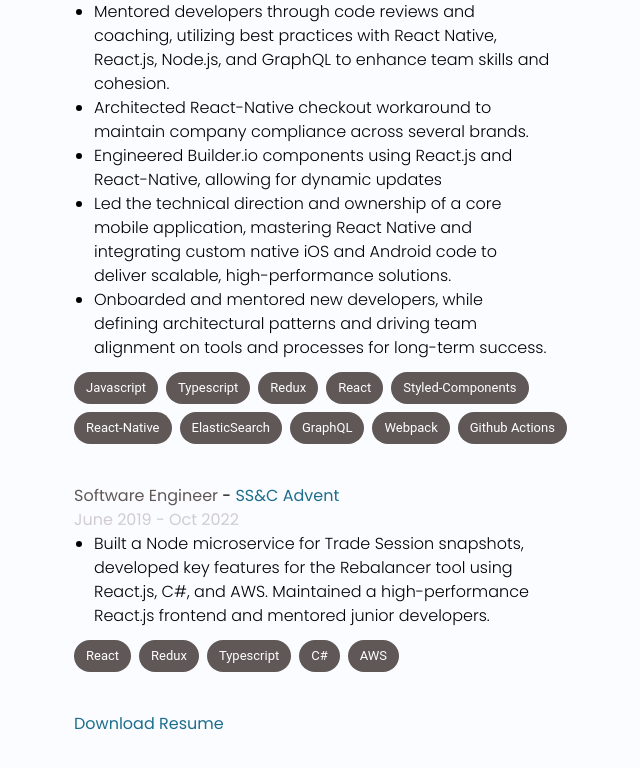
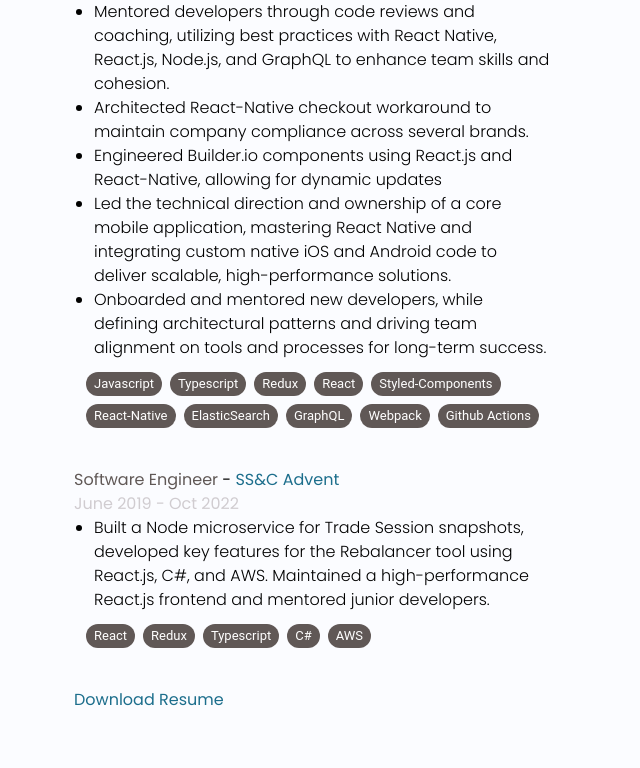
Before and after one commit to ballynmiller/ballynmiller.github.io, a Next.js app: page / in a window 1280 px wide. Shown: the part 848-1616 px from the top of the page, without its empty margins (598-1238 px from the left). Built offline with nearby package versions, Linux system fonts and the light colour scheme.

Commit message:
Resume updates and favicon fix.

```diff
--- a/src/components/Experience/Card.tsx
+++ b/src/components/Experience/Card.tsx
@@ -33,13 +33,14 @@
           </li>
         ))}
       </ul>
-      <div className="pt-3 flex flex-wrap gap-2">
+      <div className="pt-3 pl-3 flex flex-wrap gap-2">
         {technologies.map((tech) => (
           <Chip
             color="primary"
             key={tech}
             label={tech}
             sx={{ backgroundColor: "#605856" }}
+            size="small"
           />
         ))}
       </div>
```
Also changed, not shown: 2 other files (tests, documents, lock files or other folders).
